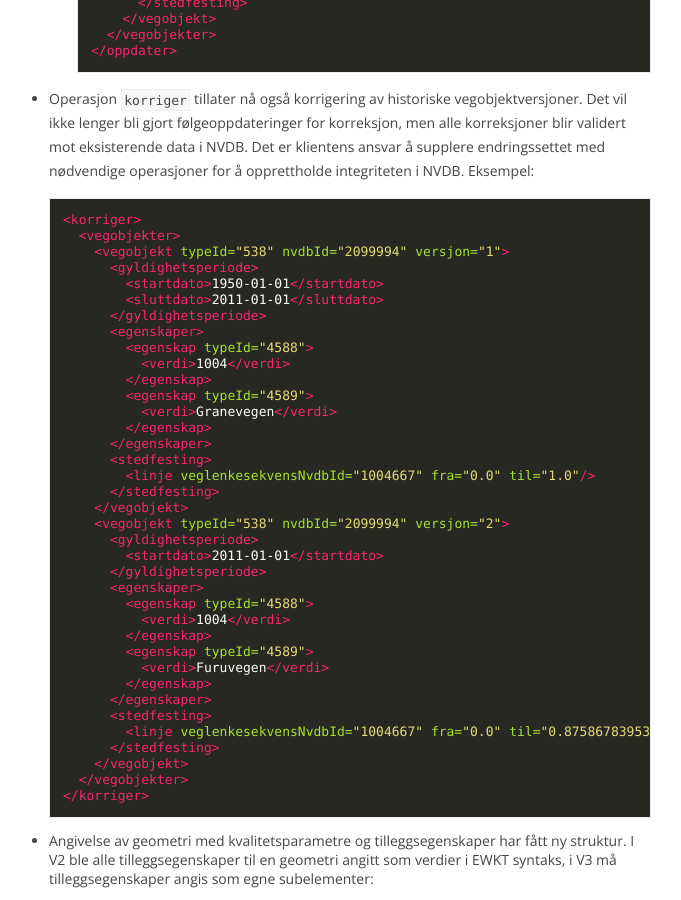
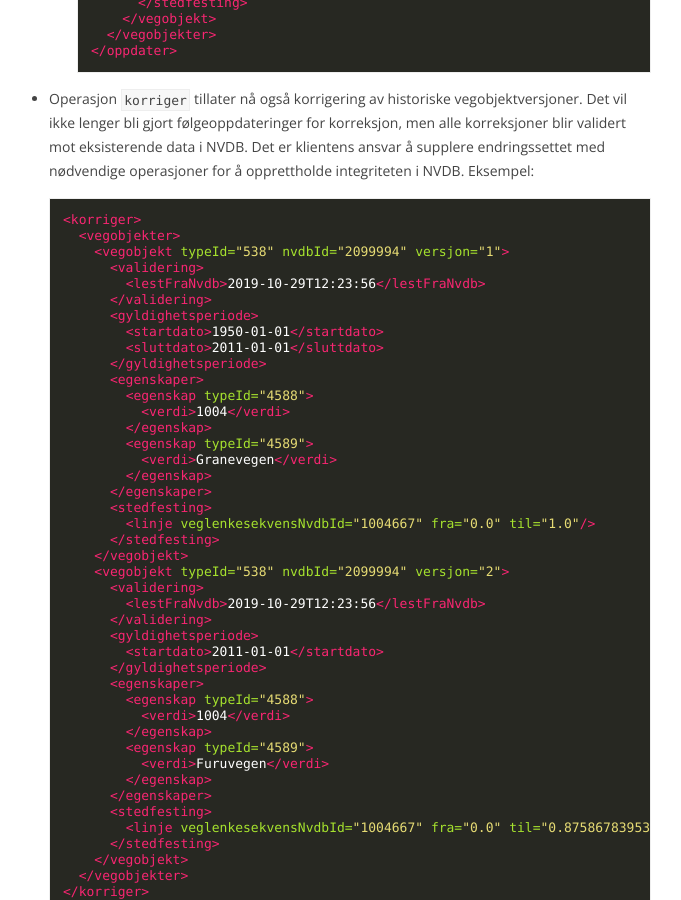
Before and after one commit to nvdb-vegdata/apiskrivdokumentasjon, a Jekyll site: the page built from apiskrivv3.md, in a window 1280 px wide and 900 px high, scrolled down 3149 px. Shown: the whole window, without its empty margins (444-1125 px from the left). Built offline with Jekyll 4.4.1, drawn with Linux system fonts in a browser that asks for light colours; our own code applies the rules of GitHub Pages for plain Markdown files.

Commit message:
Added "lestFraNvdb" where missing

```diff
--- a/apiskrivv3.md
+++ b/apiskrivv3.md
@@ -141,6 +141,9 @@ etter uthenting av vegobjekter fra NVDB API Les og angis slik i endringssett:
   <korriger>
     <vegobjekter>
       <vegobjekt typeId="538" nvdbId="2099994" versjon="1">
+        <validering>
+          <lestFraNvdb>2019-10-29T12:23:56</lestFraNvdb>
+        </validering>
         <gyldighetsperiode>
           <startdato>1950-01-01</startdato>
           <sluttdato>2011-01-01</sluttdato>
@@ -158,6 +161,9 @@ etter uthenting av vegobjekter fra NVDB API Les og angis slik i endringssett:
         </stedfesting>
       </vegobjekt>
       <vegobjekt typeId="538" nvdbId="2099994" versjon="2">
+        <validering>
+          <lestFraNvdb>2019-10-29T12:23:56</lestFraNvdb>
+        </validering>
         <gyldighetsperiode>
           <startdato>2011-01-01</startdato>
         </gyldighetsperiode>
```
